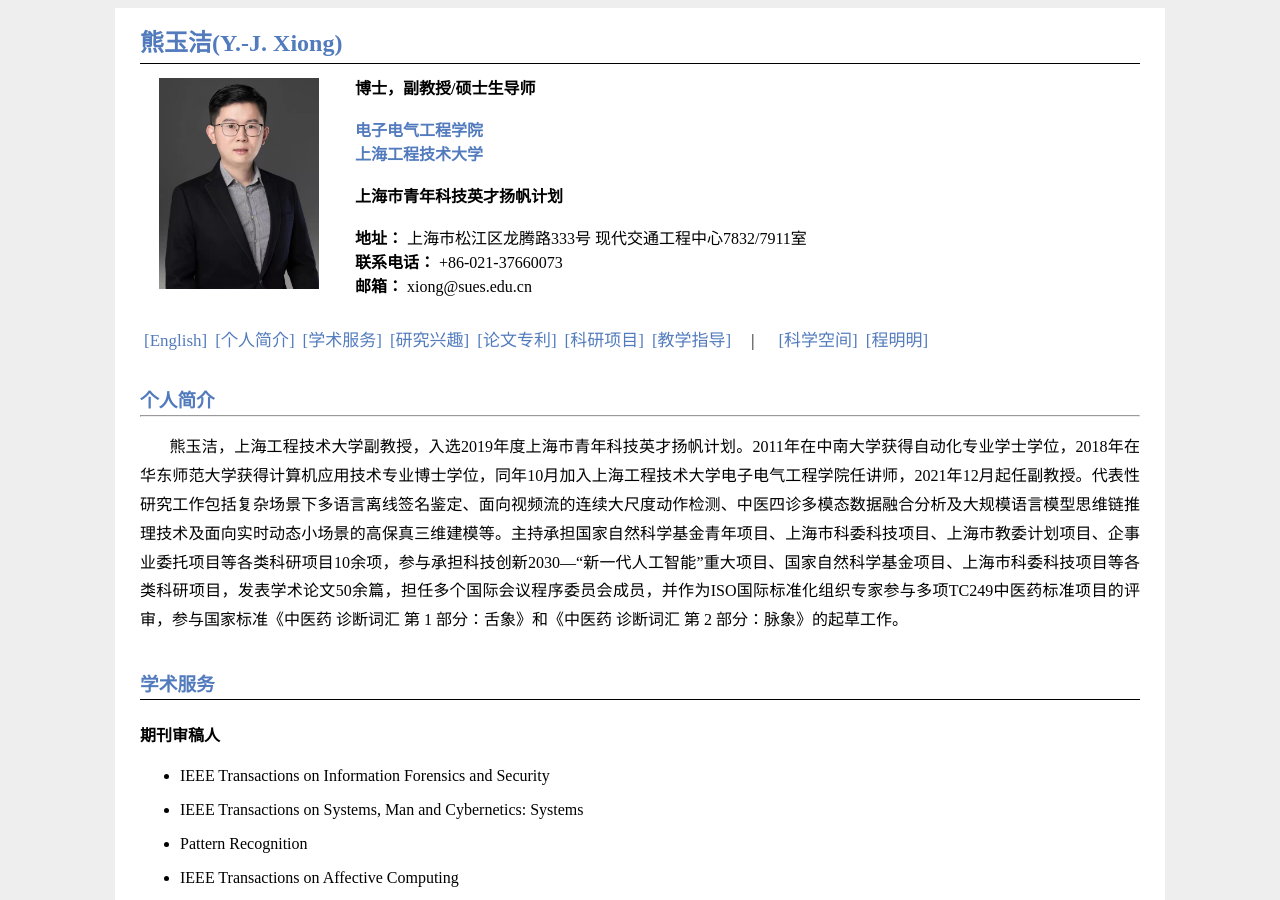
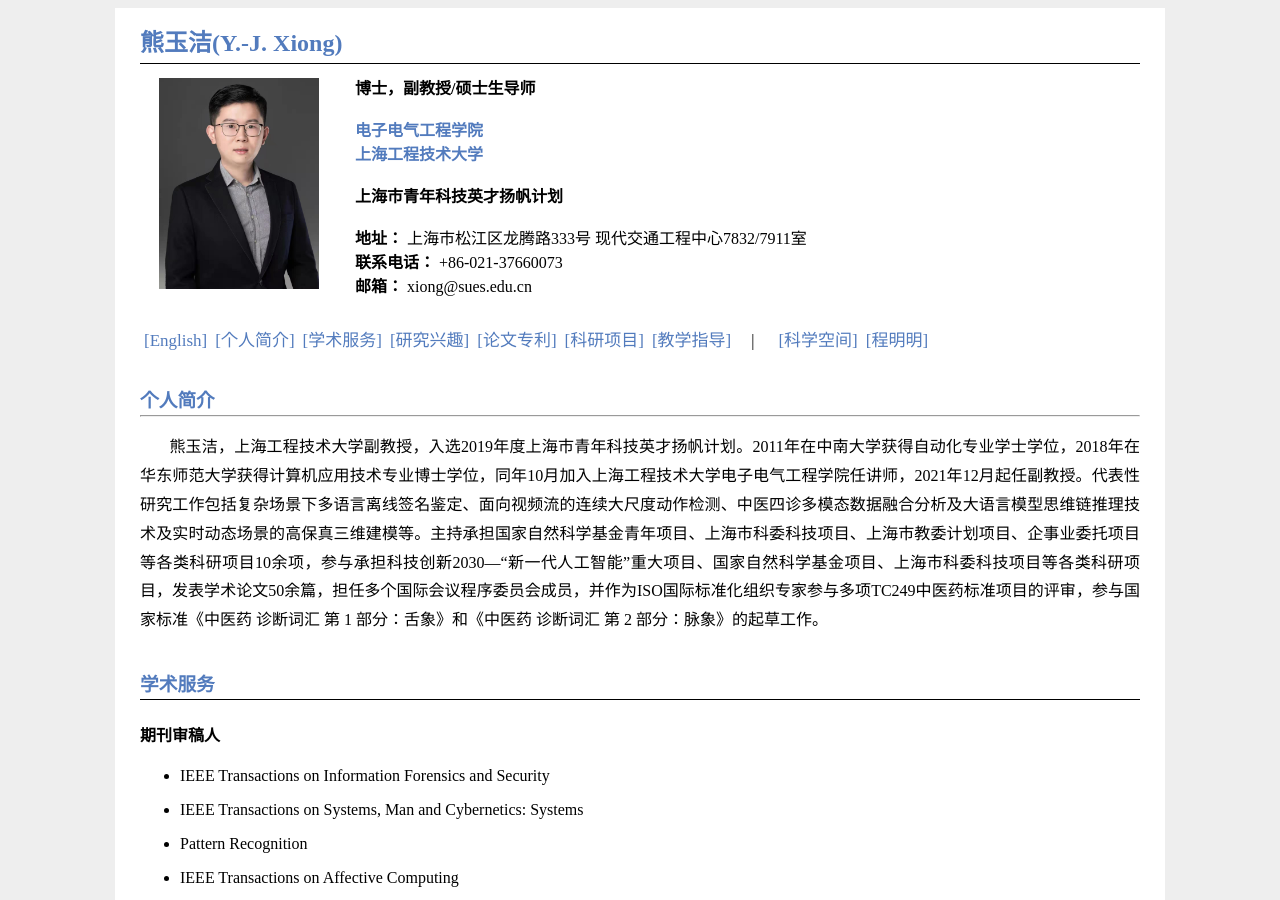
Before and after one commit to X-Lab-CN/introduce, a Jekyll site: the page introduce.html, which Jekyll copies as it is, in a window 1280 px wide and 900 px high. Built offline with Jekyll 4.4.1, drawn with Linux system fonts in a browser that asks for light colours.

Commit message:
Update introduce.html

```diff
--- a/introduce.html
+++ b/introduce.html
@@ -95,7 +95,7 @@
     <div class="out" style="margin: auto;">
         <h3 class="title" id="Personal">个人简介</h3>
         <hr>
-        <p class="text" style="text-align: justify;line-height: 1.8;">&nbsp;&nbsp;&nbsp;&nbsp;&nbsp;&nbsp;&nbsp;熊玉洁，上海工程技术大学副教授，入选2019年度上海市青年科技英才扬帆计划。2011年在中南大学获得自动化专业学士学位，2018年在华东师范大学获得计算机应用技术专业博士学位，同年10月加入上海工程技术大学电子电气工程学院任讲师，2021年12月起任副教授。代表性研究工作包括复杂场景下多语言离线签名鉴定、面向视频流的连续大尺度动作检测、中医四诊多模态数据融合分析及大规模语言模型思维链推理技术及面向实时动态小场景的高保真三维建模等。主持承担国家自然科学基金青年项目、上海市科委科技项目、上海市教委计划项目、企事业委托项目等各类科研项目10余项，参与承担科技创新2030—“新一代人工智能”重大项目、国家自然科学基金项目、上海市科委科技项目等各类科研项目，发表学术论文50余篇，担任多个国际会议程序委员会成员，并作为ISO国际标准化组织专家参与多项TC249中医药标准项目的评审，参与国家标准《中医药 诊断词汇 第 1 部分：舌象》和《中医药 诊断词汇 第 2 部分：脉象》的起草工作。</p>
+        <p class="text" style="text-align: justify;line-height: 1.8;">&nbsp;&nbsp;&nbsp;&nbsp;&nbsp;&nbsp;&nbsp;熊玉洁，上海工程技术大学副教授，入选2019年度上海市青年科技英才扬帆计划。2011年在中南大学获得自动化专业学士学位，2018年在华东师范大学获得计算机应用技术专业博士学位，同年10月加入上海工程技术大学电子电气工程学院任讲师，2021年12月起任副教授。代表性研究工作包括复杂场景下多语言离线签名鉴定、面向视频流的连续大尺度动作检测、中医四诊多模态数据融合分析及大语言模型思维链推理技术及实时动态场景的高保真三维建模等。主持承担国家自然科学基金青年项目、上海市科委科技项目、上海市教委计划项目、企事业委托项目等各类科研项目10余项，参与承担科技创新2030—“新一代人工智能”重大项目、国家自然科学基金项目、上海市科委科技项目等各类科研项目，发表学术论文50余篇，担任多个国际会议程序委员会成员，并作为ISO国际标准化组织专家参与多项TC249中医药标准项目的评审，参与国家标准《中医药 诊断词汇 第 1 部分：舌象》和《中医药 诊断词汇 第 2 部分：脉象》的起草工作。</p>
         <h3 class="title" id="AcademicServices">学术服务</h3>
     </div>
     <div class="out" style="margin: auto;">
```
